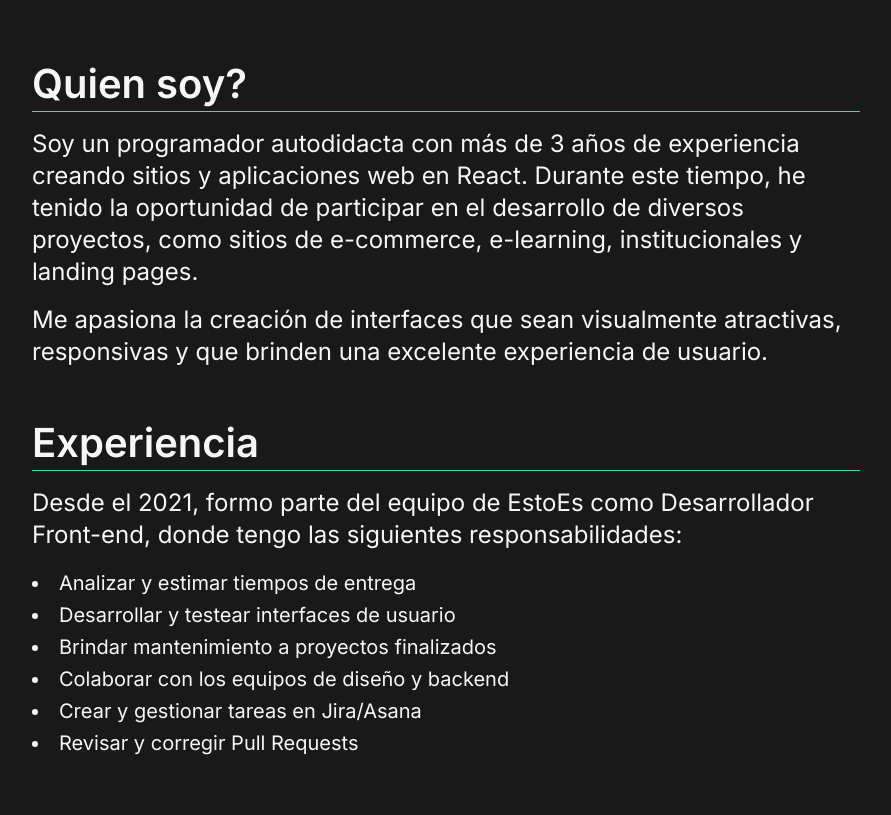
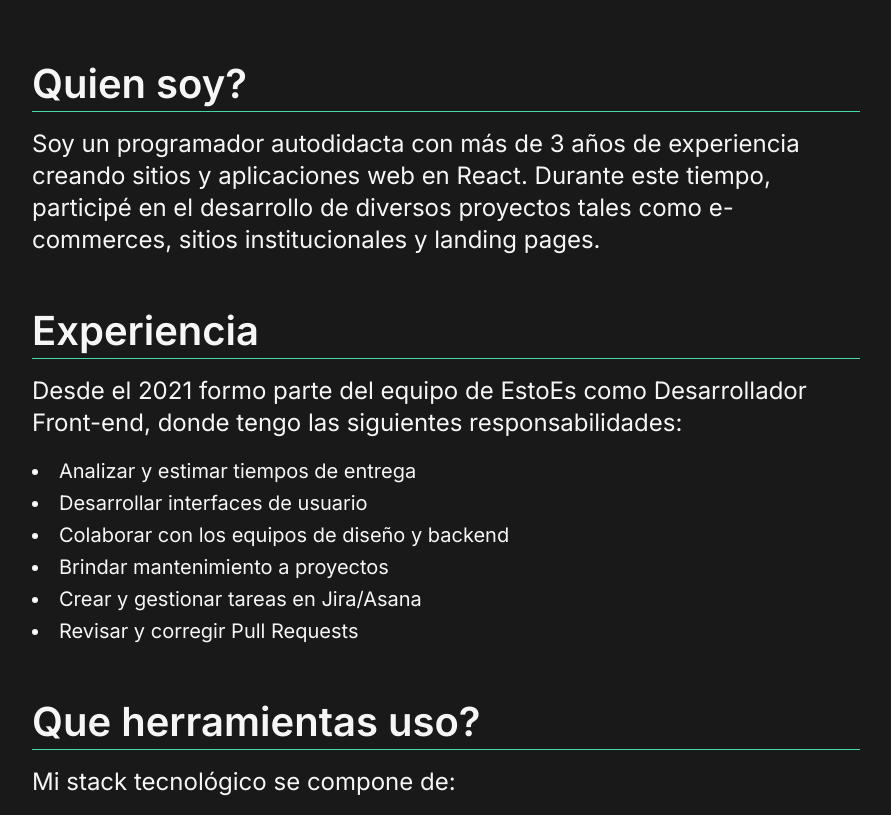
Before and after one commit to maple146/portfolio, a Next.js app: page / in a window 1280 px wide. Shown: the part 540-1355 px from the top of the page, without its empty margins (194-1085 px from the left). Built offline with nearby package versions, Linux system fonts and the light colour scheme.

Commit message:
Update about me text

```diff
--- a/src/data/home/about.ts
+++ b/src/data/home/about.ts
@@ -6,10 +6,7 @@ export const ABOUT_DATA = {
         title: 'Quien soy?',
         paragraphs: [
           {
-            text: "Soy un programador autodidacta con más de 3 años de experiencia creando sitios y aplicaciones web en React. Durante este tiempo, he tenido la oportunidad de participar en el desarrollo de diversos proyectos, como sitios de e-commerce, e-learning, institucionales y landing pages."
-          },
-          {
-            text: "Me apasiona la creación de interfaces que sean visualmente atractivas, responsivas y que brinden una excelente experiencia de usuario."
+            text: "Soy un programador autodidacta con más de 3 años de experiencia creando sitios y aplicaciones web en React. Durante este tiempo, participé en el desarrollo de diversos proyectos tales como e-commerces, sitios institucionales y landing pages."
           },
         ]
       },
@@ -17,7 +14,7 @@ export const ABOUT_DATA = {
         title: 'Experiencia',
         paragraphs: [
           {
-            text: "Desde el 2021, formo parte del equipo de EstoEs como Desarrollador Front-end, donde tengo las siguientes responsabilidades:"
+            text: "Desde el 2021 formo parte del equipo de EstoEs como Desarrollador Front-end, donde tengo las siguientes responsabilidades:"
           },
           {
             bullets: [
@@ -25,13 +22,13 @@ export const ABOUT_DATA = {
                 text: 'Analizar y estimar tiempos de entrega'
               },
               {
-                text: 'Desarrollar y testear interfaces de usuario'
-              },
-              {
-                text: 'Brindar mantenimiento a proyectos finalizados'
+                text: 'Desarrollar interfaces de usuario'
               },
               {
                 text: 'Colaborar con los equipos de diseño y backend'
+              },
+              {
+                text: 'Brindar mantenimiento a proyectos'
               },
               {
                 text: 'Crear y gestionar tareas en Jira/Asana'
```
